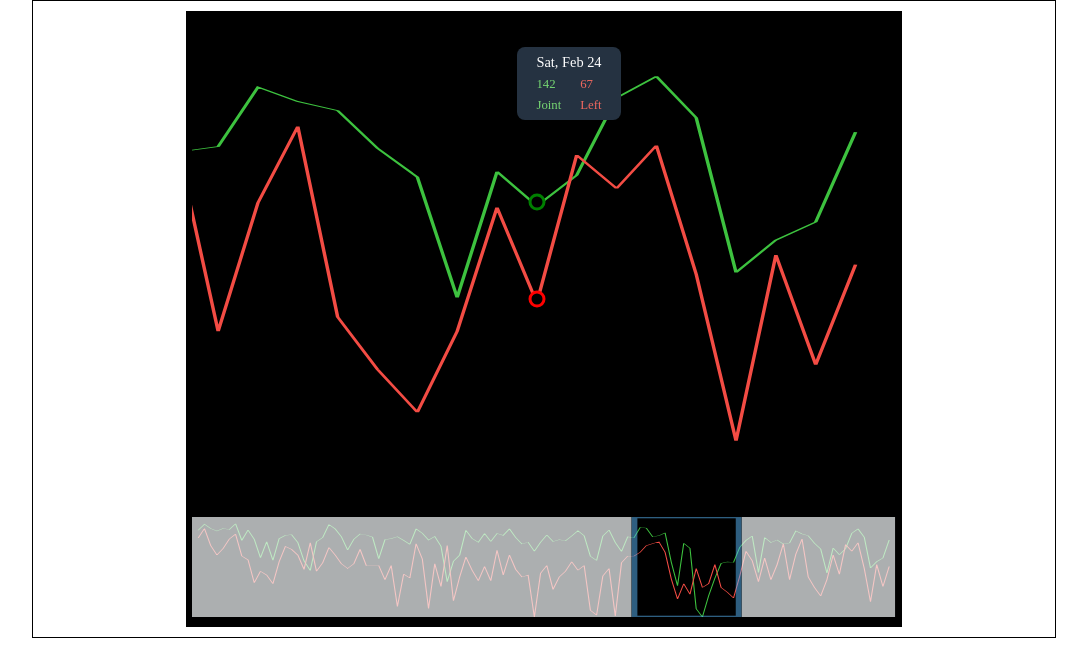
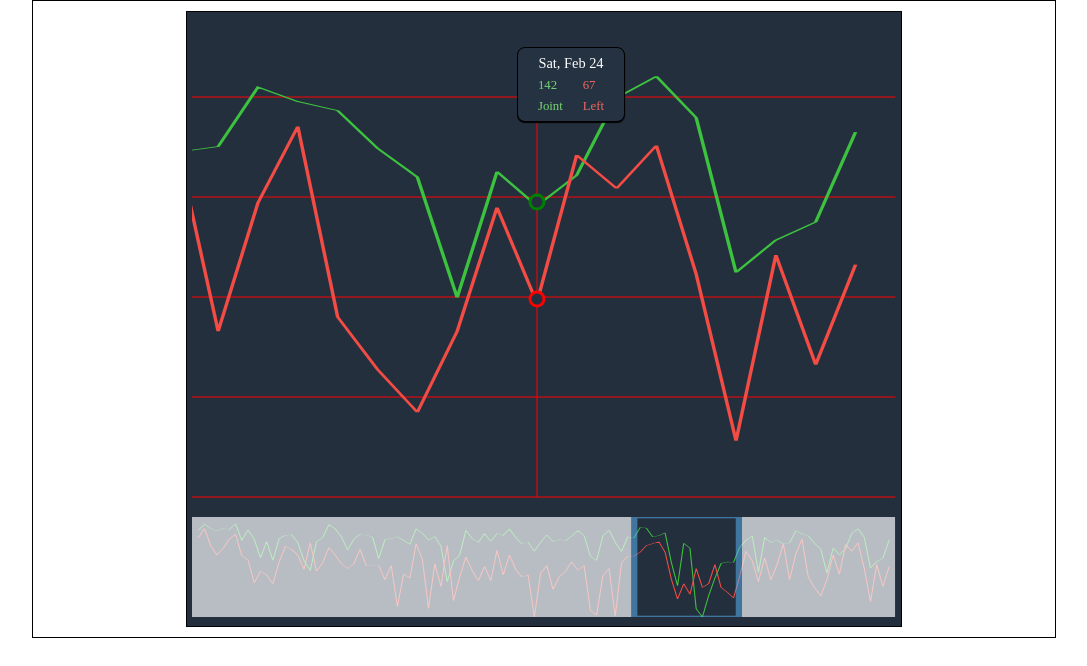
Before and after one commit to dalmariko/graph, a plain HTML site: page index.html in a window 1280 px wide. Shown: the whole page, without its empty margins (96-1183 px from the left). Drawn offline with Linux system fonts and the light colour scheme.

Commit message:
asix lines add

```diff
--- a/chart.js
+++ b/chart.js
@@ -54,6 +54,7 @@ class Chart {
 
           .round{
               stroke-width: 3;
+              fill:#242F3E;
           }
 
             .map{
@@ -70,7 +71,10 @@ class Chart {
             border-radius: 8px;
             font-size: 20px;
             padding: 4px 10px;
-
+            border-color: black;
+            border-style: solid;
+            border-width: 1px;
+            box-shadow: 0px 1px 1px black;
         }
 
         .infoContainer p{
@@ -154,18 +158,22 @@ class Chart {
 
 
 
-            <!--<g id="infoTable${settings.SVGindex}">-->
-
-            <!--</g>-->
 
 
 
 
+      <line class="axixLine" x1="0" y1="80" x2="100%" y2="80" />
+      <line class="axixLine" x1="0" y1="180" x2="100%" y2="180" />
+      <line class="axixLine" x1="0" y1="280" x2="100%" y2="280" />
+      <line class="axixLine" x1="0" y1="380" x2="100%" y2="380" />
+      <line class="axixLine" x1="0" y1="480" x2="100%" y2="480" />
 
       <use xlink:href="#topChar${settings.SVGindex}" width="${settings.wTopChar}" height="${settings.hTopChar}"/>
       <use xlink:href="#bottomChar${settings.SVGindex}" width="${settings.wbottomChar}" height="${settings.hbottomChar}"/>
 
-        <foreignObject x="325" y="30" width="130" height="150">
+      <line class="axixLine" x1="345" y1="100" x2="345" y2="480" />
+
+        <foreignObject x="325" y="30" width="135" height="150">
 
             <div class="infoContainer" xmlns="http://www.w3.org/1999/xhtml">
                 <div class="dateDay">Sat, Feb 24</div>
@@ -176,8 +184,10 @@ class Chart {
             </div>
 
         </foreignObject>
-                <circle class="round" r="7" cx="345" cy="185" stroke="green" fill="#000000" />
-                <circle class="round"  r="7" cx="345" cy="282" stroke="red" fill="#000000" />
+
+
+                <circle class="round" r="7" cx="345" cy="185" stroke="green"  />
+                <circle class="round"  r="7" cx="345" cy="282" stroke="red" />
 
 
     </svg>
--- a/index.html
+++ b/index.html
@@ -28,10 +28,16 @@
             height: auto;
             margin: 10px auto;
             padding: 5px;
-            background-color: #000000;
+            background-color: #242F3E;
             border-color: black;
             border-style: solid;
             border-width: 1px;
+
+        }
+        .axixLine{
+            /*stroke:#293544;*/
+            stroke:red;
+            stroke-width:1
         }
 
     </style>
```
